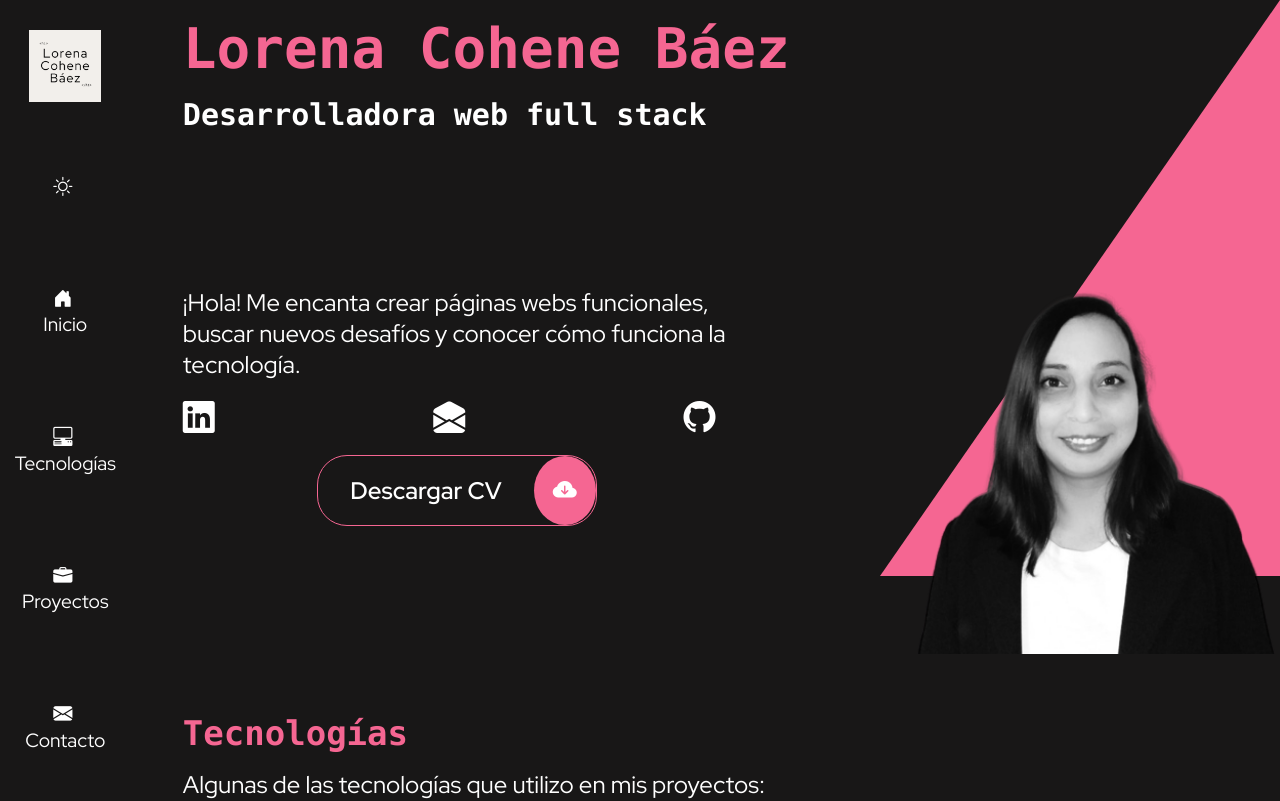
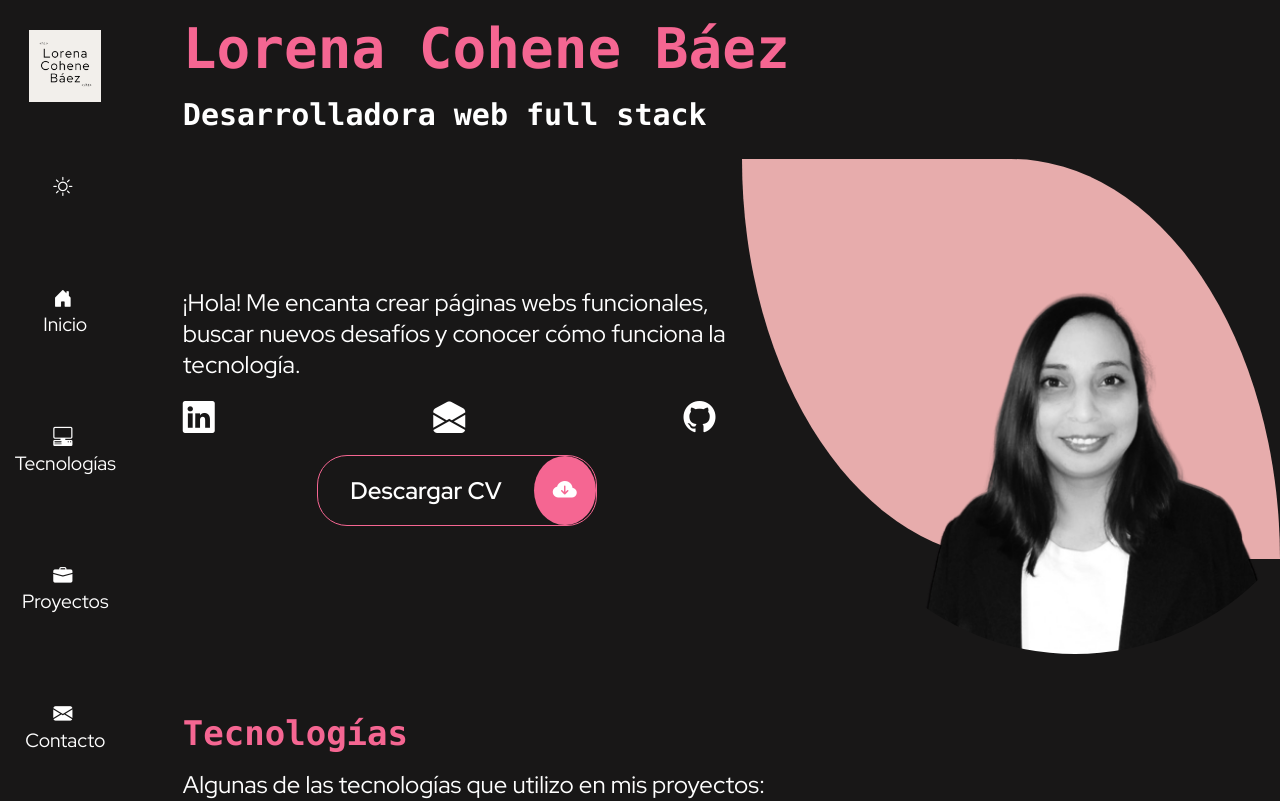
Before and after one commit to LorenaCoheneBaez/portfolio, a React (Create React App) app: page / in a window 1280 px wide. Shown: the top 801 px of the page. Built offline with nearby package versions, Linux system fonts and the light colour scheme; a web font is replaced by a local one.

Commit message:
Fix color secondary and 720px img-perfil

```diff
--- a/src/styles/base/_settings.scss
+++ b/src/styles/base/_settings.scss
@@ -5,7 +5,7 @@
   --color-accent: #f56692;
   --color-font: #ffffff;
   --color-black: #000;
-  --color-secondary: #8f7a758e;
+  --color-secondary: #e7acac;
 }
 
 .light-mode {
@@ -13,5 +13,5 @@
   --color-accent: #cc00cc;
   --color-font: #0a0b0b;
   --color-black: #000;
-  --color-secondary:#6629296b;
+  --color-secondary:#b68ab6;
 }
--- a/src/styles/pages/_Home.scss
+++ b/src/styles/pages/_Home.scss
@@ -9,7 +9,7 @@
     @include flex-direction(
       $flex-direction: row,
       $align-items: center,
-      $justify-content: space-between,
+      $justify-content: space-between
     );
     .social-link {
       margin-right: 1rem;
@@ -38,28 +38,25 @@
       grid-template-columns: repeat(2, 1fr);
       align-items: center;
     }
+
+    .contact-links .social-link {
+      font-size: 2rem;
+    }
+    @media screen and (min-width: 1020px) {
       .wrapper-img-perfil .img-perfil {
         background-color: transparent;
-      border-radius: 5px;
         width: 40vw;
       }
       .bg-shape {
         position: absolute;
         right: 0;
-      top: 0;
         z-index: -1;
-      width: 0;
-      height: 0;
-      border-bottom: 32rem solid var(--color-accent);
-      border-left: 22rem solid transparent;
-    }
-    .contact-links .social-link {
-      font-size: 2rem;
-    }
-     @media screen and (min-width: 1020px){
-       .bg-shape {
-         border-bottom: 36rem solid var(--color-accent);
-      border-left: 25rem solid transparent;
+        width: 42vw;
+        height: 21vh;
+        -moz-border-radius: 0 50% / 0 100%;
+        -webkit-border-radius: 0 50% / 0 100%;
+        border-radius: 0 50% / 0 100%;
+        border-bottom: 25rem solid var(--color-secondary);
       }
     }
   }
```
Lines whose indentation alone changed are shown as unchanged.
